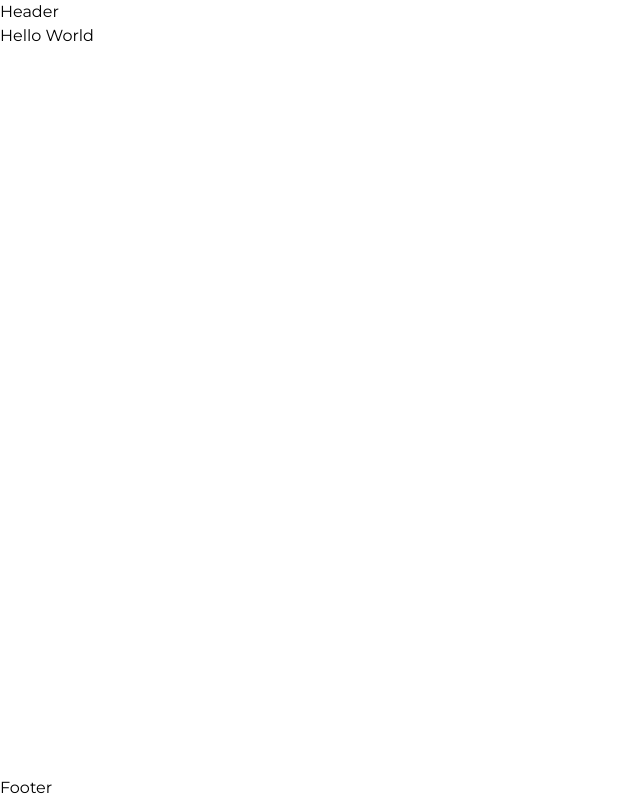
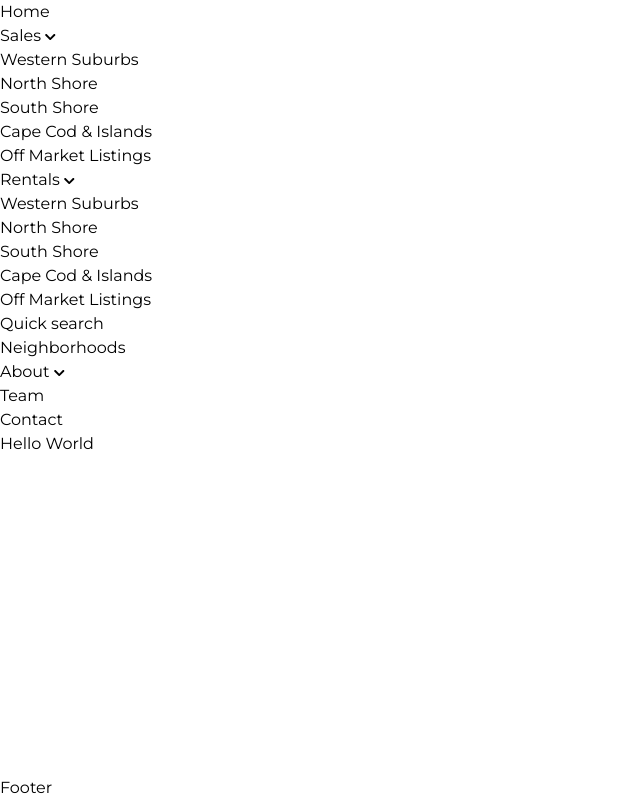
Before and after one commit to banderovskyi/detail-view-page, a React (Create React App) app: page / in a window 1280 px wide. Shown: the whole page, without its empty margins (0-640 px from the left). Built offline with nearby package versions, Linux system fonts and the light colour scheme.

Commit message:
Start some base navigation functional

```diff
--- a/package.json
+++ b/package.json
@@ -3,6 +3,9 @@
   "version": "0.1.0",
   "private": true,
   "dependencies": {
+    "@fortawesome/fontawesome-svg-core": "^1.2.36",
+    "@fortawesome/free-solid-svg-icons": "^5.15.4",
+    "@fortawesome/react-fontawesome": "^0.1.15",
     "@reduxjs/toolkit": "^1.5.1",
     "@testing-library/jest-dom": "^4.2.4",
     "@testing-library/react": "^9.3.2",
--- a/src/App.scss
+++ b/src/App.scss
@@ -9,3 +9,10 @@
 .footer {
   margin-top: auto;
 }
+
+.sm-only {
+  display: none;
+  @media screen and (max-width: $screen-sm - 1px) {
+    display: block;
+  }
+}
--- a/src/_vars.scss
+++ b/src/_vars.scss
@@ -24,3 +24,8 @@ $black: #131313;
     text-decoration: none;
   }
 }
+
+$screen-sm: 768px;
+$screen-md: 992px;
+$screen-lg: 1200px;
+$screen-xl: 1440px;
--- a/src/components/Header/Header.js
+++ b/src/components/Header/Header.js
@@ -1,9 +1,53 @@
-import React from 'react';
+import React, { useState } from 'react';
 import PropTypes from 'prop-types';
 import './Header.scss';
+import HeaderNavigaiton from './HeaderNavigaiton';
 
 const Header = (props) => {
-  return <header className={`header ${props.className ? props.className : ''}`}>Header</header>;
+  const [state, setState] = useState([
+    { link: '/', title: 'Home', key: Math.random() },
+    {
+      link: '#',
+      title: 'Sales',
+      key: Math.random(),
+      submenu: [
+        { link: '/sellers/link/', title: 'Western Suburbs', key: Math.random() },
+        { link: '/sellers/link/', title: 'North Shore', key: Math.random() },
+        { link: '/sellers/link/', title: 'South Shore', key: Math.random() },
+        { link: '/sellers/link/', title: 'Cape Cod & Islands', key: Math.random() },
+        { link: '/sellers/link/', title: 'Off Market Listings', key: Math.random() },
+      ],
+    },
+    {
+      link: '#',
+      title: 'Rentals',
+      key: Math.random(),
+      submenu: [
+        { link: '/sellers/link/', title: 'Western Suburbs', key: Math.random() },
+        { link: '/sellers/link/', title: 'North Shore', key: Math.random() },
+        { link: '/sellers/link/', title: 'South Shore', key: Math.random() },
+        { link: '/sellers/link/', title: 'Cape Cod & Islands', key: Math.random() },
+        { link: '/sellers/link/', title: 'Off Market Listings', key: Math.random() },
+      ],
+    },
+    { link: '/', title: 'Quick search', key: Math.random() },
+    { link: '/', title: 'Neighborhoods', key: Math.random() },
+    {
+      link: '/',
+      title: 'About',
+      key: Math.random(),
+      submenu: [
+        { link: '/sellers/link/', title: 'Team', key: Math.random() },
+        { link: '/sellers/link/', title: 'Contact', key: Math.random() },
+      ],
+    },
+  ]);
+
+  return (
+    <header className={`header ${props.className ? props.className : ''}`}>
+      <HeaderNavigaiton className="header__navigaiton" navItems={state} />
+    </header>
+  );
 };
 
 Header.propTypes = {
--- /dev/null
+++ b/src/components/Header/HeaderNavigaiton.js
@@ -0,0 +1,42 @@
+import React, { useState } from 'react';
+import PropTypes from 'prop-types';
+import NavigaionItem from './NavigaionItem';
+import './HeaderNavigation.scss';
+import { FontAwesomeIcon } from '@fortawesome/react-fontawesome';
+import { faBars } from '@fortawesome/free-solid-svg-icons';
+
+const HeaderNavigaiton = (props) => {
+  const navItemsNumber = props.navItems.length ? props.navItems.length : 0;
+  const [subMenuStatuses, setSubMenuStatuses] = useState(new Array(navItemsNumber).fill(false));
+
+  const openSubMenuHandler = (index) => {
+    setSubMenuStatuses((previous) => {
+      return previous.map((item, itemIndex) => {
+        return itemIndex === index ? true : false;
+      });
+    });
+    console.log(subMenuStatuses);
+  };
+
+  return (
+    <div className={`navigation ${props.className ? props.className : ''}`}>
+      <button className="navigation__mobile-menu-button sm-only">
+        <FontAwesomeIcon icon={faBars} />
+      </button>
+      <nav className="navigation__wrapeer">
+        <ul className="navigation__list">
+          {props.navItems?.map((item, index) => (
+            <NavigaionItem className={`navigation__item ${item.submenu ? 'navigation__item--dropdown' : ''} ${subMenuStatuses[index] ? 'navigation__item--active' : ''}`} link={item.link} title={item.title} key={item.key} submenu={item.submenu} submenuClassName={'navigation__sub-menu'} clickHandler={openSubMenuHandler} index={index} />
+          ))}
+        </ul>
+      </nav>
+    </div>
+  );
+};
+
+HeaderNavigaiton.propTypes = {
+  className: PropTypes.string,
+  navItems: PropTypes.arrayOf(PropTypes.object),
+};
+
+export default HeaderNavigaiton;
--- /dev/null
+++ b/src/components/Header/HeaderNavigation.scss
@@ -0,0 +1,11 @@
+@import '../../vars';
+
+.navigation {
+  &__item {
+    a {
+      @include link-hover(true);
+    }
+  }
+  &__mobile-menu-button {
+  }
+}
--- /dev/null
+++ b/src/components/Header/NavigaionItem.js
@@ -0,0 +1,34 @@
+import React, { useState } from 'react';
+import PropTypes from 'prop-types';
+import SubMenu from './SubMenu';
+import { FontAwesomeIcon } from '@fortawesome/react-fontawesome';
+import { faChevronDown } from '@fortawesome/free-solid-svg-icons';
+
+const NavigaionItem = ({ className, link, title, submenu, submenuClassName, clickHandler, index }) => {
+  const isSubMenuPresent = submenu?.length > 0;
+
+  const clickOnNode = (event) => {
+    event.preventDefault();
+    clickHandler(index);
+  };
+
+  return (
+    <li className={`${className ? className : ''}`} onClick={clickOnNode}>
+      <a href={link}>
+        {title} {isSubMenuPresent && <FontAwesomeIcon icon={faChevronDown} size="xs" />}
+      </a>
+      {isSubMenuPresent && <SubMenu submenuItems={submenu} className={`${submenuClassName}`} />}
+    </li>
+  );
+};
+
+NavigaionItem.propTypes = {
+  className: PropTypes.string,
+  link: PropTypes.string,
+  title: PropTypes.string,
+  submenu: PropTypes.arrayOf(PropTypes.object),
+  clickHandler: PropTypes.func,
+  index: PropTypes.number,
+};
+
+export default NavigaionItem;
--- /dev/null
+++ b/src/components/Header/SubMenu.js
@@ -0,0 +1,20 @@
+import React from 'react';
+import PropTypes from 'prop-types';
+import NavigaionItem from './NavigaionItem';
+
+const SubMenu = ({ className, submenuItems }) => {
+  return (
+    <ul className={`submenu ${className ? className : ''}`}>
+      {submenuItems?.map((item) => (
+        <NavigaionItem className={'submenu__item'} link={item.link} title={item.title} key={item.key} />
+      ))}
+    </ul>
+  );
+};
+
+SubMenu.propTypes = {
+  className: PropTypes.string,
+  submenuItems: PropTypes.arrayOf(PropTypes.object),
+};
+
+export default SubMenu;
```
Also changed, not shown: 2 other files (tests, documents, lock files or other folders).
